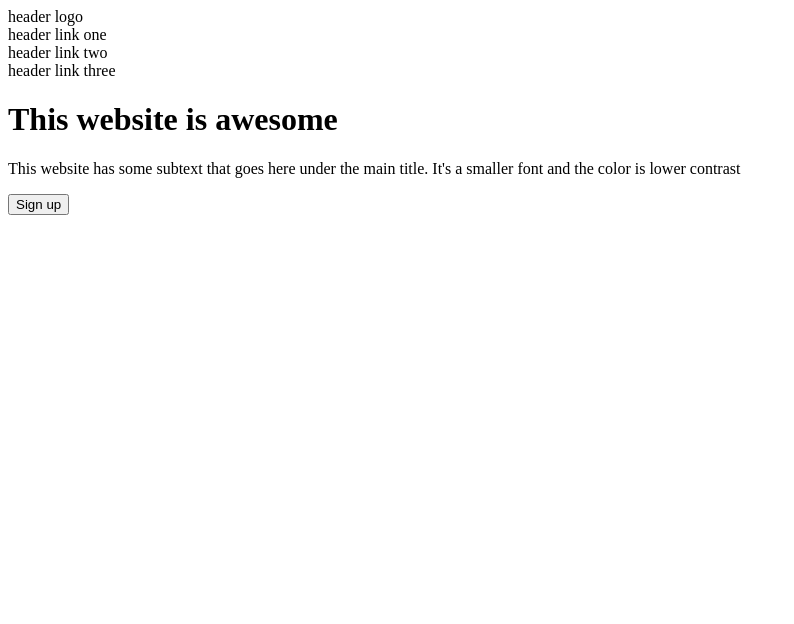
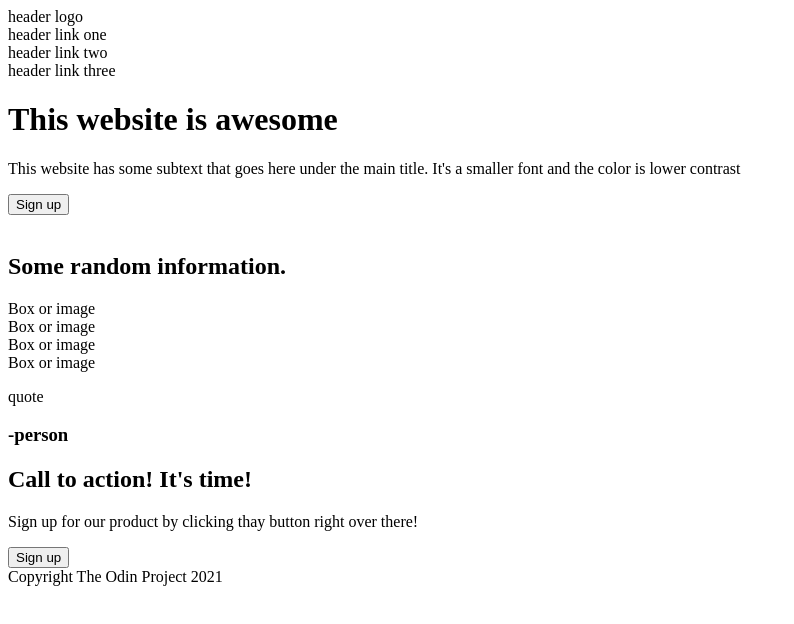
Before and after one commit to Curledflyer/Landing_page, a plain HTML site: page index.html in a window 1280 px wide. Shown: the whole page, without its empty margins (0-794 px from the left). Drawn offline with Linux system fonts and the light colour scheme.

Commit message:
new Html added
all classes added along with very basic structure and elements.

some moving around may need to be done when doing css.

```diff
--- a/index.html
+++ b/index.html
@@ -21,5 +21,43 @@
     </div>
    <img>
   </div>
+
+  <div>
+    <h2>Some random information.</h2>
+    <div class="boxes">
+      <div class="one">
+        <div>Box or image</div>
+      </div>
+
+      <div class="two">
+        <div>Box or image</div>
+      </div>
+
+      <div class="three">
+        <div>Box or image</div>
+      </div>
+
+      <div class="four">
+        <div>Box or image</div>
+      </div>
+    </div>
+  </div>
+
+  <div class="quote">
+    <p>quote</p>
+    <h3>-person</h3>
+  </div>
+
+  <div class="action">
+    <div>
+      <h2>Call to action! It's time!</h2>
+      <p>Sign up for our product by clicking thay button right over there!</p>
+    </div>
+    <button>Sign up</button>
+  </div>
+
+  <div class="footer">
+    <div class="copyright">Copyright The Odin Project 2021</div>
+  </div>
 </body>
 </html>
```
